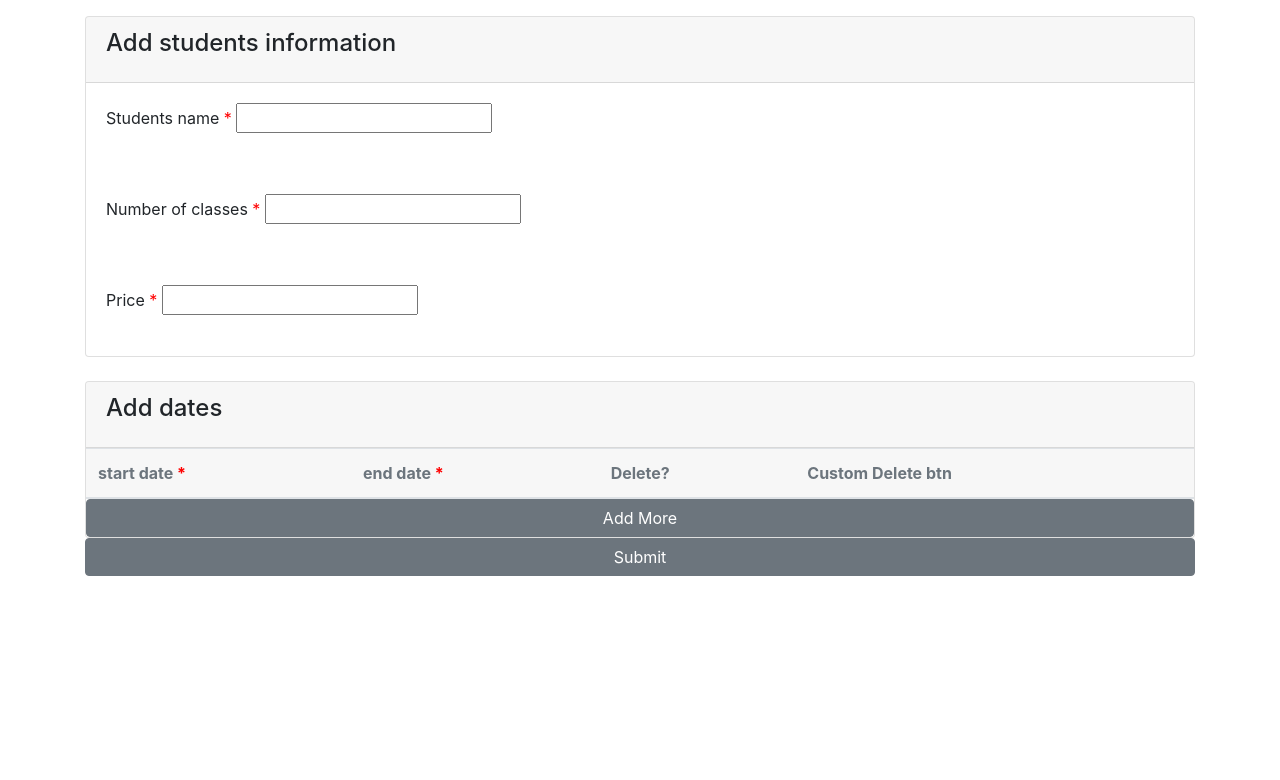
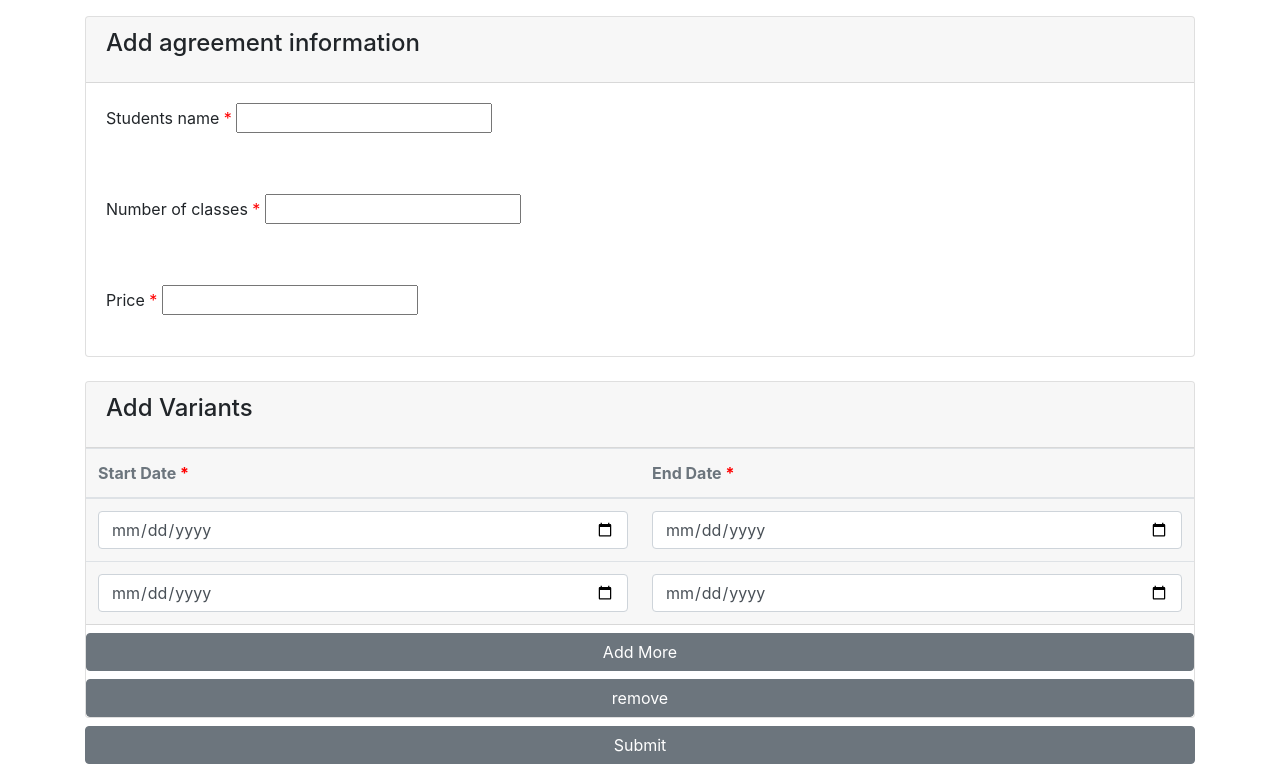
Before and after one commit to Sina3127/student-manager, a Django app: page /college/contracts/1/create in a window 1280 px wide. Shown: the part 56-836 px from the top of the page. Before the commit the page ends 632 px from the top, so only its background shows below. Run offline with Django 4.2, Linux system fonts and the light colour scheme; the visitor is signed in with stand-in values (Sample User, id 1); lists and menus that the app fills with data are empty; some libraries are stand-ins or nearby versions.

Commit message:
fix inline js

```diff
--- a/source/college/admin.py
+++ b/source/college/admin.py
@@ -9,6 +9,7 @@ class DurationInline(admin.TabularInline):
     min_num = 1
     max_num = 12
 
+
 @admin.register(Agreement)
 class AgreementAdmin(admin.ModelAdmin):
     inlines = [DurationInline]
--- a/source/college/forms.py
+++ b/source/college/forms.py
@@ -14,9 +14,21 @@ class DurationForm(forms.ModelForm):
     class Meta:
         model = Duration
         fields = ('start_date', 'end_date', 'agreement')
+        widgets = {
+            'start_date': forms.DateInput(format='%d/%m/%Y',
+                                          attrs={'class': 'form-control',
+                                                 'placeholder': 'Select a date',
+                                                 'type': 'date'
+                                                 }),
+            'end_date': forms.DateInput(format='%d/%m/%Y',
+                                        attrs={'class': 'form-control',
+                                               'placeholder': 'Select a date',
+                                               'type': 'date'
+                                               }),
+        }
 
 
 DurationFormSet = inlineformset_factory(
     Agreement, Duration, form=DurationForm,
-    extra=1, can_delete=True, min_num=1, can_order=True,
+    extra=1, min_num=1, can_delete=False,
 )
--- a/source/college/models.py
+++ b/source/college/models.py
@@ -21,6 +21,6 @@ class Agreement(models.Model):
 
 
 class Duration(models.Model):
-    start_date = models.DateTimeField()
-    end_date = models.DateTimeField()  # todo end_date >>> start_date
+    start_date = models.DateField()
+    end_date = models.DateField()  # todo end_date >>> start_date
     agreement = models.ForeignKey(Agreement, on_delete=models.PROTECT)
--- a/source/college/templates/college/agreement_create.html
+++ b/source/college/templates/college/agreement_create.html
@@ -10,16 +10,16 @@
         <!-- main form start --- in our case product form -->
         <div class="card">
             <div class="card-header card-header-secondary">
-            <h4 class="card-title">Add students information</h4>
+                <h4 class="card-title">Add agreement information</h4>
             </div>
             {% for field in form %}
                 <div class="form-group card-body">
-                <label>{{field.label}}</label>
+                    <label>{{ field.label }}</label>
                     {% if field.field.required %}
                         <span style="color: red;" class="required">*</span>
                     {% endif %}
 
-                {{field}}
+                    {{ field }}
                     {% if field.help_text %}
                         <small style="color: grey">{{ field.help_text }}</small>
                     {% endif %}
@@ -37,43 +37,47 @@
         <!-- EXPLAINING with named_formsets.variants as formset -->
         <!-- Note: named_formsets is used in get_context_data function in views.py -->
         <!-- Note: here variants is our VariantFormSet name, used in get_named_formsets function in views.py -->
+        <!-- inline form for Variant start -->
+
+        <!-- EXPLAINING with named_formsets.variants as formset -->
+        <!-- Note: named_formsets is used in get_context_data function in views.py -->
+        <!-- Note: here variants is our VariantFormSet name, used in get_named_formsets function in views.py -->
         {% with named_formsets.variants as formset %}
             {{ formset.management_form }}
             <script type="text/html" id="variants-template">  // id="inlineformsetname-template"
             // id='inlineformsetname-__prefix__'
-            <tr id="variants-__prefix__" class= hide_all>
+            <tr id="variants-__prefix__" class=hide_all>
                 {% for fields in formset.empty_form.hidden_fields %}
                     {{ fields }}
                 {% endfor %}
 
                 {% for fields in formset.empty_form.visible_fields %}
-                    <td>{{fields}}</td>
+                    <td>{{ fields }}</td>
                 {% endfor %}
             </tr>
             </script>
             <div class="table-responsive card mt-4">
                 <div class="card-header card-header-secondary">
-                <h4 class="card-title">Add dates</h4>
+                    <h4 class="card-title">Add Variants</h4>
                 </div>
                 <table class="table card-header">
                     <thead class="text-secondary">
-                    <th>start date <span style="color: red;" class="required">*</span></th>
-                    <th>end date <span style="color: red;" class="required">*</span></th>
-                    <th>Delete?</th>
-                    <th>Custom Delete btn</th>
+                    <th>Start Date <span style="color: red;" class="required">*</span></th>
+                    <th>End Date <span style="color: red;" class="required">*</span></th>
                     </thead>
                     <tbody id="item-variants">  <!-- id="item-inlineformsetname" -->
                     <!-- formset non forms errors -->
                     {% for error in formset.non_form_errors %}
                         <span style="color: red">{{ error }}</span>
                     {% endfor %}
-                    {% for formset in formset %}
-                        {{ formset.management_form }}
-                        <tr id="variants-{{ forloop.counter0 }}" class= hide_all>  <!-- id="inlineformsetname-counter" -->
-                            {{ form.id }}
-                            {% for field in form.visible_fields %}
+                    {% for formss in formset %}
+                        {{ formss.management_form }}
+                        <tr id="variants-{{ forloop.counter0 }}" class=hide_all>
+                            <!-- id="inlineformsetname-counter" -->
+                            {{ formss.id }}
+                            {% for field in formss.visible_fields %}
                                 <td>
-                                    {{field}}
+                                    {{ field }}
                                     {% for error in field.errors %}
                                         <span style="color: red">{{ error }}</span>
                                     {% endfor %}
@@ -81,66 +85,31 @@
                                     {% comment %} {{ field.DELETE }} {% endcomment %}
                                 </td>
                             {% endfor %}
-                            {% comment %} for delete {% endcomment %}
-                            {% if form.instance.pk %}
-                                <td>
-                                    <button type="button" class="btn btn-danger" data-toggle="modal" data-target="#exampleModal{{formset.instance.pk}}">
-                                        Delete
-                                    </button>
-                                    <!-- Modal -->
-                                    <div class="modal fade" id="exampleModal{{formset.instance.pk}}" tabindex="-1" role="dialog" aria-labelledby="exampleModalLabel{{formset.instance.pk}}" aria-hidden="true">
-                                        <div class="modal-dialog" role="document">
-                                        <div class="modal-content">
-                                            <div class="modal-header">
-                                            <h5 class="modal-title" id="exampleModalLabel{{formset.instance.pk}}">Are Your Sure You Want To Delete This?</h5>
-                                            <button type="button" class="close" data-dismiss="modal" aria-label="Close">
-                                                <span aria-hidden="true">&times;</span>
-                                            </button>
-                                            </div>
-                                            <div class="modal-footer">
-                                                <a href="{% url 'products:delete_variant' formset.instance.pk %}" type="button" class="btn btn-primary">Yes, Delete</a>
-                                                <button type="button" class="btn btn-secondary" data-dismiss="modal">Close</button>
-                                            </div>
-                                        </div>
-                                        </div>
-                                    </div>
-                                </td>
-                            {% endif %}
                         </tr>
                     {% endfor %}
                     </tbody>
                 </table>
-            <a href="#" id="add-variant-button" class="btn btn-secondary add-variants">Add More</a> <!-- id="add-inlineformsetname-button" -->
+                <a href="#" id="add-variant-button" class="btn btn-secondary add-variants mt-2">Add More</a>
+                <a href="#" id="remove-variant-button" class="btn btn-secondary remove-variants mt-2">remove</a>
+                <!-- id="add-inlineformsetname-button" -->
             </div>
 
         {% endwith %}
         <!-- inline form for Images end -->
 
         <div class="form-group">
-            <button type="submit" class="btn btn-secondary btn-block">Submit</button>
+            <button type="submit" class="btn btn-secondary btn-block mt-2">Submit</button>
         </div>
     </form>
 
-<script src="https://code.jquery.com/jquery-3.2.1.slim.min.js" integrity="sha384-KJ3o2DKtIkvYIK3UENzmM7KCkRr/rE9/Qpg6aAZGJwFDMVNA/GpGFF93hXpG5KkN" crossorigin="anonymous"></script>
+    <script src="https://code.jquery.com/jquery-3.2.1.slim.min.js"
+            integrity="sha384-KJ3o2DKtIkvYIK3UENzmM7KCkRr/rE9/Qpg6aAZGJwFDMVNA/GpGFF93hXpG5KkN"
+            crossorigin="anonymous"></script>
 
     <script>
-    $(document).ready(function() {
-        // when user clicks add more btn of images
-      $('.add-images').click(function(ev) {
-          ev.preventDefault();
-          var count = $('#item-images').children().length;
-          var tmplMarkup = $('#images-template').html();
-          var compiledTmpl = tmplMarkup.replace(/__prefix__/g, count);
-          $('#item-images').append(compiledTmpl);
-
-          // update form count
-          $('#id_images-TOTAL_FORMS').attr('value', count+1);
-      });
-  });
-
-  $(document).ready(function() {
+        $(document).ready(function () {
             // when user clicks add more btn of variants
-      $('.add-variants').click(function(ev) {
+            $('.add-variants').click(function (ev) {
                 ev.preventDefault();
                 var count = $('#item-variants').children().length;
                 var tmplMarkup = $('#variants-template').html();
@@ -148,7 +117,15 @@
                 $('#item-variants').append(compiledTmpl);
 
                 // update form count
-          $('#id_variants-TOTAL_FORMS').attr('value', count+1);
+                $('#id_variants-TOTAL_FORMS').attr('value', count + 1);
+            });
+
+            $('.remove-variants').click(function (ev) {
+                ev.preventDefault();
+                var count = $('#item-variants').children().length - 1;
+                $('#variants-' + count).remove();
+                // update form count
+                $('#id_variants-TOTAL_FORMS').attr('value', count);
             });
         });
     </script>
--- a/source/college/views.py
+++ b/source/college/views.py
@@ -28,11 +28,19 @@ class AgreementView(LoginRequiredMixin, generic.CreateView):
 
     def get_context_data(self, **kwargs):
         ctx = super(AgreementView, self).get_context_data(**kwargs)
+        ctx['named_formsets'] = self.get_named_formsets()
+        return ctx
+
+    def get_named_formsets(self):
         if self.request.method == 'GET':
-            ctx['named_formsets'] = DurationFormSet(prefix='duration')
+            return {
+                'variants': DurationFormSet(prefix='duration')
+            }
         else:
-            ctx['named_formsets'] = DurationFormSet(self.request.POST or None, self.request.FILES or None, prefix='duration')
-        return ctx
+            return {
+                'variants': DurationFormSet(self.request.POST or None, self.request.FILES or None,
+                                            prefix='duration')
+            }
 
     def form_valid(self, form):
         pass
```
Also changed, not shown: source/college/migrations/0005_alter_duration_end_date_alter_duration_start_date.py (added). Lines whose indentation alone changed are shown as unchanged.
